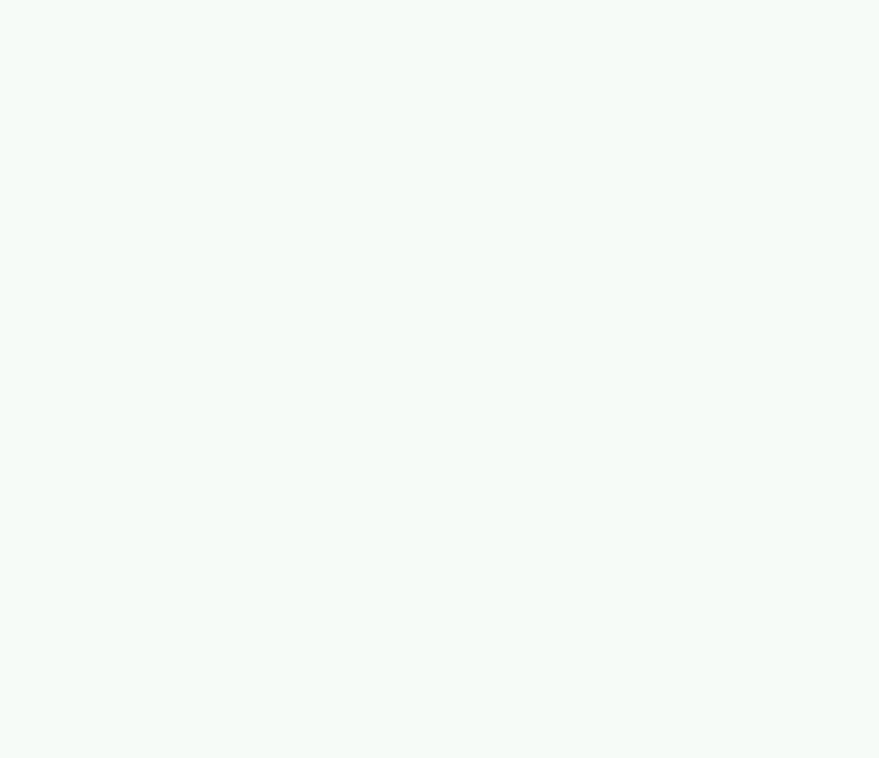
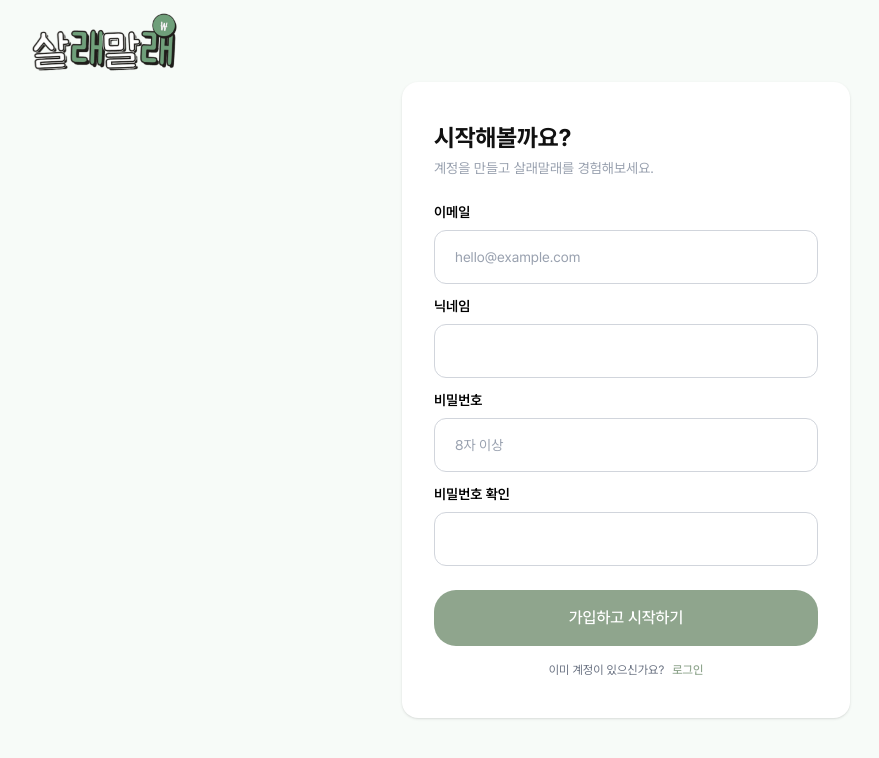
Before and after one commit to Hankyung-Toss-delta/sallae-malrae, a Next.js app: page /auth/signup in a window 1280 px wide. Shown: the top 758 px of the page, without its empty margins (14-893 px from the left). Built offline with nearby package versions, Linux system fonts and the light colour scheme.

Commit message:
feat: 회원가입 기본 레이아웃 구현

```diff
--- a/src/app/auth/signup/page.jsx
+++ b/src/app/auth/signup/page.jsx
@@ -1,3 +1,72 @@
+import Link from "next/link";
+
+import AuthCard from "@/components/auth/AuthCard";
+import Header from "@/components/layout/Header";
+import Button from "@/components/ui/Button";
+import Input from "@/components/ui/Input";
+
 export default function SignupPage() {
-  return null;
+  return (
+    <main className="flex min-h-screen items-center justify-center">
+      <Header variant="auth" />
+
+      <AuthCard>
+        <h1 className="mt-2 mb-1 text-2xl font-bold">시작해볼까요?</h1>
+
+        <p className="mb-6 text-sm text-gray-400">
+          계정을 만들고 살래말래를 경험해보세요.
+        </p>
+
+        <div className="flex flex-col gap-3">
+          <Input
+            id="email"
+            name="email"
+            type="email"
+            label="이메일"
+            placeholder="hello@example.com"
+            className="py-2"
+          />
+
+          <Input
+            id="nickname"
+            name="nickname"
+            label="닉네임"
+            className="py-2"
+          />
+
+          <Input
+            id="password"
+            name="password"
+            type="password"
+            label="비밀번호"
+            placeholder="8자 이상"
+            className="py-2"
+          />
+
+          <Input
+            id="passwordConfirm"
+            name="passwordConfirm"
+            type="password"
+            label="비밀번호 확인"
+            className="py-2"
+          />
+        </div>
+
+        <Button className="mt-6" fullWidth size="lg">
+          가입하고 시작하기
+        </Button>
+
+        <div className="mt-4 mb-2 flex items-center justify-center gap-2 text-xs">
+          <span className="text-gray-500">이미 계정이 있으신가요?</span>
+
+          <Link
+            href="/auth/login"
+            className="font-medium text-[#8FA58D] hover:underline"
+          >
+            로그인
+          </Link>
+        </div>
+      </AuthCard>
+    </main>
+  );
 }
```
